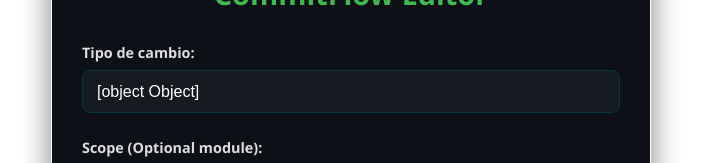
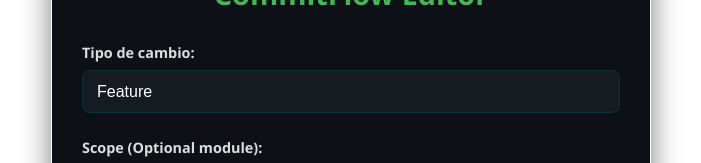
Before and after one commit to Ernesto-Sevilla/commit-flow, an Angular app: page / in a window 1280 px wide. Shown: the part 121-284 px from the top of the page, without its empty margins (289-990 px from the left). Built offline with nearby package versions, Linux system fonts and the light colour scheme.

Commit message:
feat(ui): display dynamic commit type descriptions in the template
- Updated select dropdown to use the new object-based structure
- Added conditional rendering for descriptions using @if
- Implemented clean label/value mapping for commit types

```diff
--- a/src/app/component/commit-form/commit-form.html
+++ b/src/app/component/commit-form/commit-form.html
@@ -3,11 +3,19 @@
 
   <div class="field">
     <label for="type">Tipo de cambio:</label>
-    <select id="type" (change)="onTypeChange($event)">
-      @for (type of commitTypes; track type){
-      <option [value]="type">{{ type }}</option>
+    <select id="type" [(ngModel)]="selectedType" (change)="onTypesChange()">
+      <option value="" disabled selected>Selecciona un tipo...</option>
+
+      @for (t of commitTypes; track t.value){
+      <option [value]="t.value">{{ t.label }}</option>
       }
     </select>
+
+    @if (selectedTypeObject){
+      <div class="type-help">
+        <p>{{ selectedTypeObject.description }}</p>
+      </div>
+    }
   </div>
 
   <div class="field">
```
